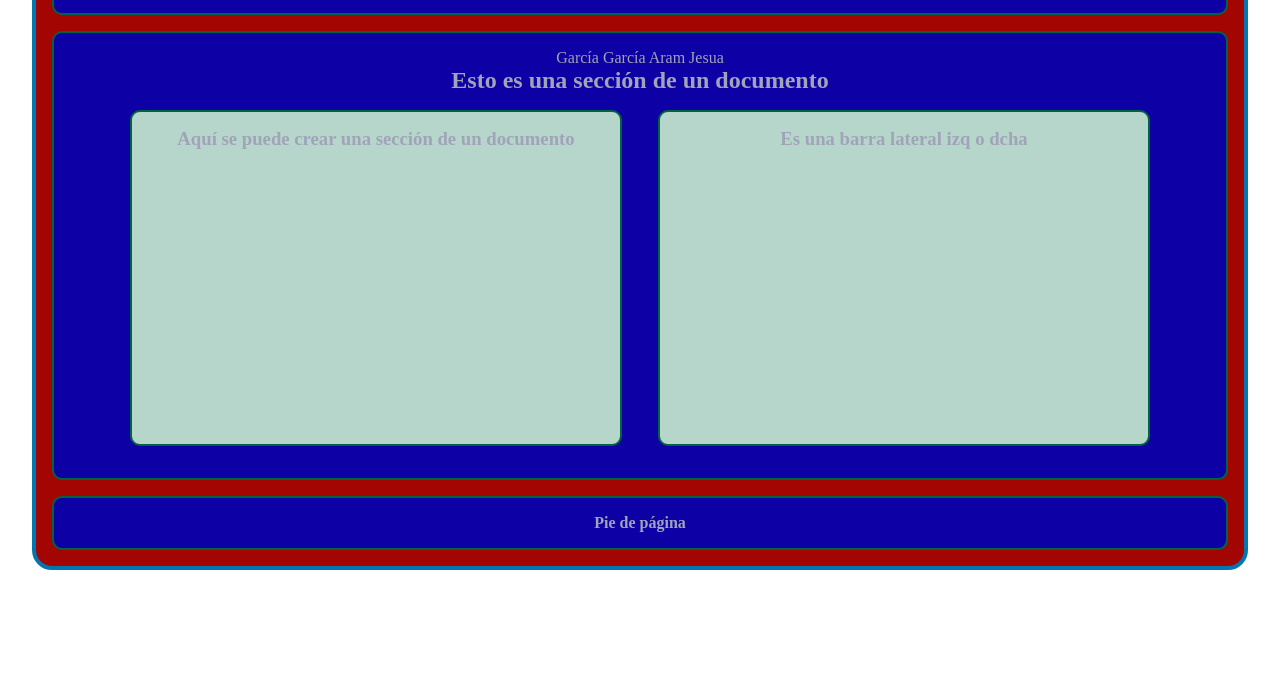
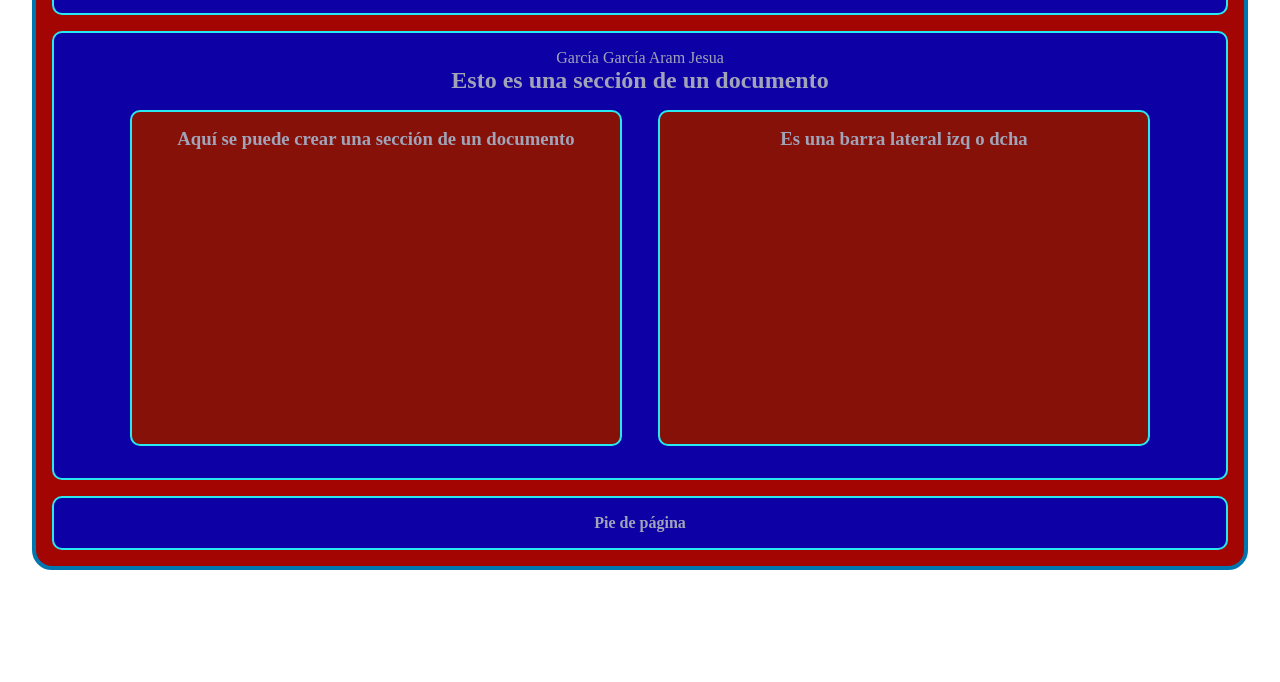
Before and after one commit to GarciaGarciaAramJesua/4iv7-psw-garcia-garcia-aram-jesua, a plain HTML site: page index.html in a window 1280 px wide. Shown: the part 118-800 px from the top of the page. Drawn offline with Linux system fonts and the light colour scheme.

Commit message:
Ya me enojem

```diff
--- a/css/masterstyle.css
+++ b/css/masterstyle.css
@@ -17,7 +17,7 @@ html,body{
 }
 
 nav, section, footer, article, aside{
-    border: 2px solid rgb(2, 99, 66);
+    border: 2px solid rgb(41, 233, 240);
     margin: 1rem;
     border-radius: 10px;
     padding: 1rem;
@@ -27,7 +27,7 @@ article, aside{
     width:40%;
     display: inline-block;
     height: 300px;
-    background-color: #B6D6CC;
+    background-color: #851108;
 }
 
 nav, section, footer{
```
